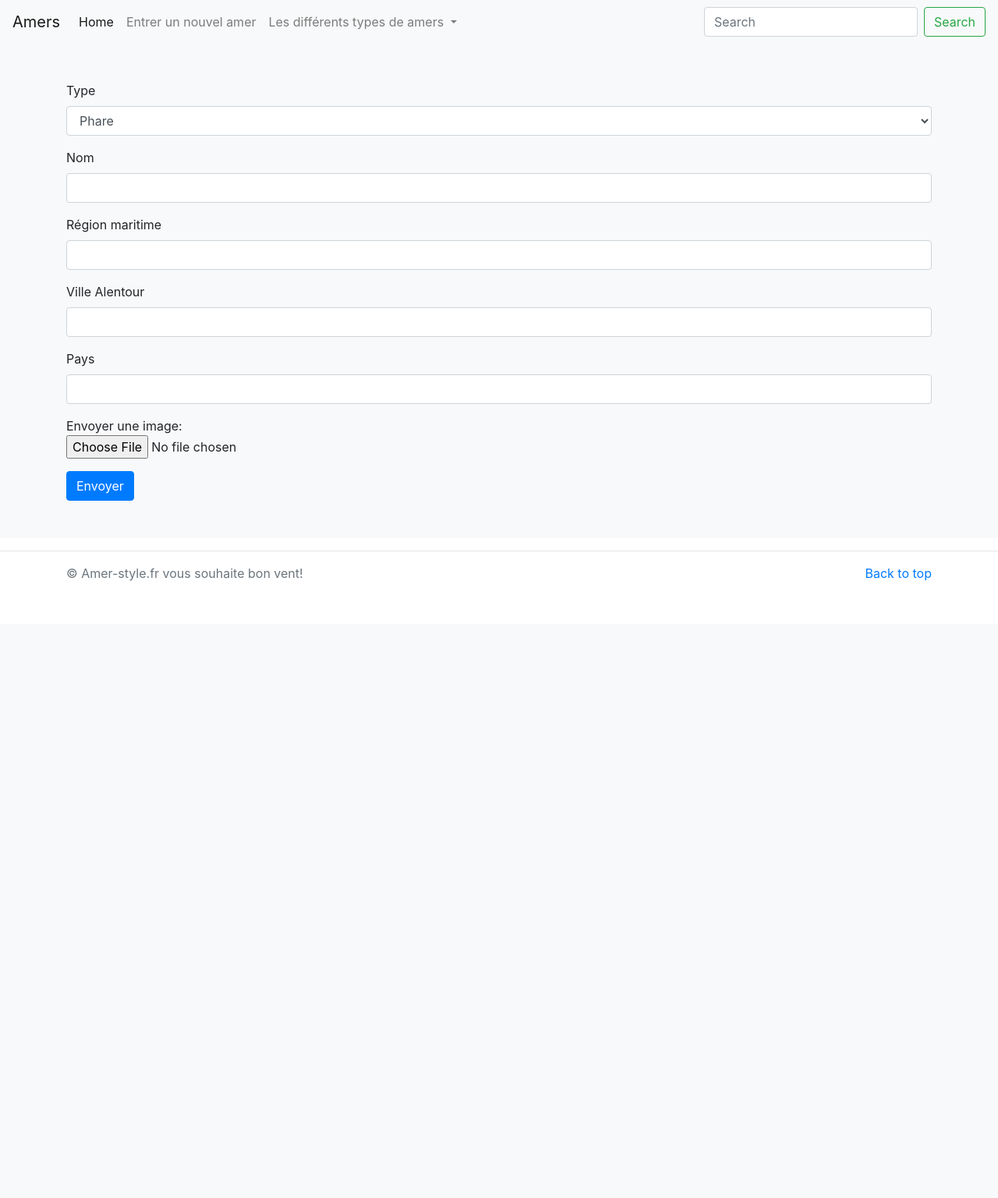
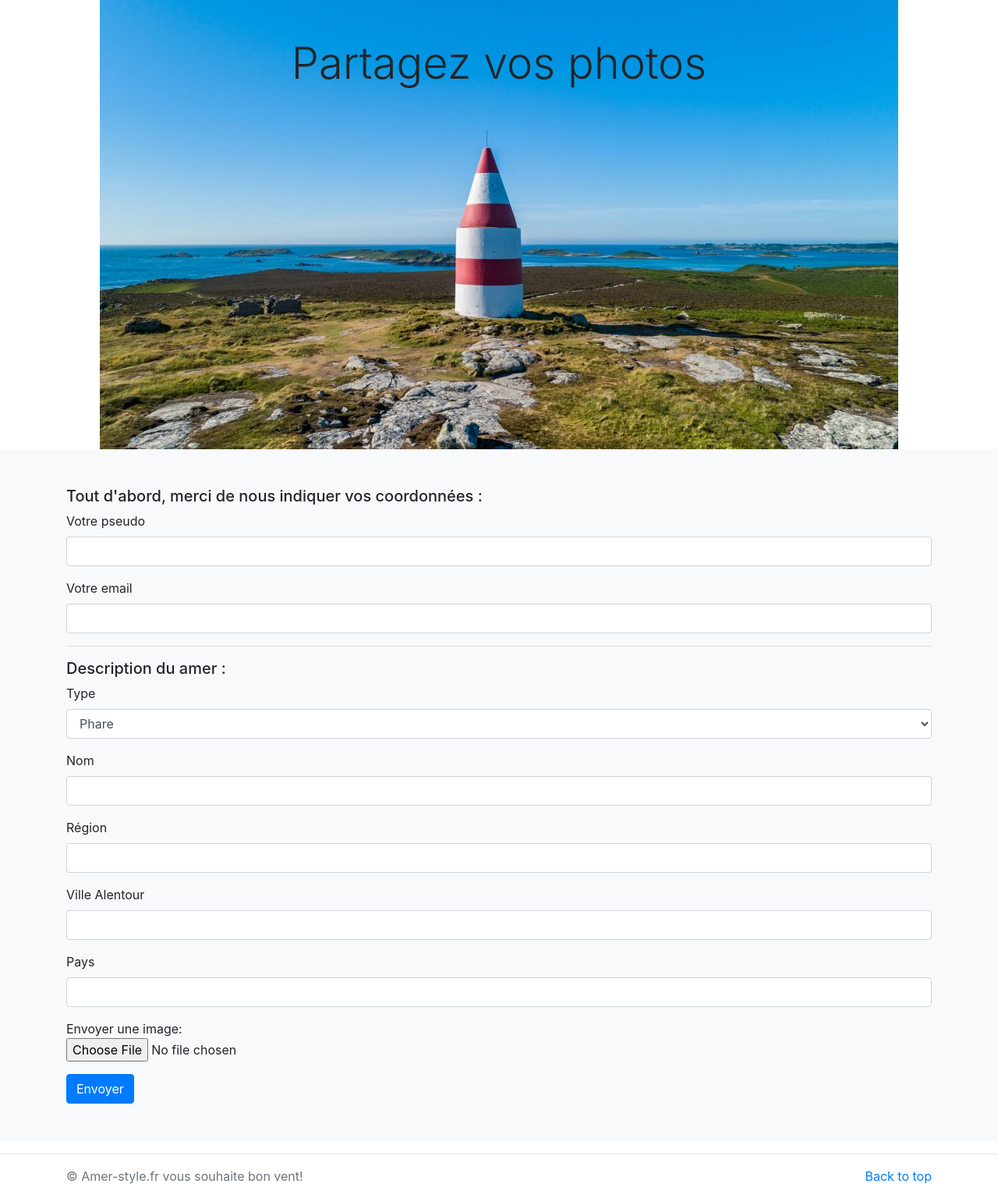
Before and after one commit to jeangren/amersFrance, a PHP site: page /add.php in a window 1280 px wide. Shown: the whole page at 78% size. Before the commit the page ends 745 px from the top, so only its background shows below. Run offline with PHP 8.4, Linux system fonts and the light colour scheme.

Commit message:
bcg image ok

```diff
--- a/add.php
+++ b/add.php
@@ -1,6 +1,12 @@
 <?php include 'header.php' ?>
 
-
+<header>
+    <div id="photo">
+        <div class="container-fluid text-center">
+            <h2 class="display-4 pt-5">Partagez vos photos</h2>
+        </div>
+    </div>
+</header>
 <main role="main">
 
     <div class="album py-5 bg-light">
@@ -12,6 +18,22 @@
                     <form action="create.php" method="post" enctype="multipart/form-data">
 
                         <div class="form-group">
+                            <h5>Tout d'abord, merci de nous indiquer vos coordonnées :</h5>
+                            <label for="pseudo">Votre pseudo</label>
+                            <input name="pseudo" type="text"class="form-control" />
+                        </div>
+                        <div class="form-group">
+                            <label for="email">Votre email</label>
+                            <input name="email" type="mail" class="form-control"/>
+                        </div>
+                        <hr>
+
+
+
+
+                        <div class="form-group">
+                            <h5>Description du amer :</h5>
+
                             <label for="type">Type</label>
                             <select name="type" class="form-control">
                                 <option value="phare">Phare</option>
@@ -26,7 +48,7 @@
                             <input name="nom" type="text" class="form-control">
                         </div>
                         <div class="form-group">
-                            <label for="region">Région maritime</label>
+                            <label for="region">Région</label>
                             <input name="region" type="text" class="form-control">
                         </div>
                         <div class="form-group">
--- a/css/style.css
+++ b/css/style.css
@@ -1,7 +1,25 @@
 .jumbotron {
-    background-image: url(../img/phare1.png);
+    background-image: url(../img/corfusize2.png);
     background-size: cover;
     margin: auto;
+}
+
+#photo {
+    width: 1024px;
+    height: 576px;
+    background-image: url(../img/Daymark-St-Martins-1024x576.jpg);
+    background-size: auto;
+    margin: auto;
+}
+
+@media screen and (max-width: 768px) {
+    #photo {
+        width: 512px;
+        height: 288px;
+        background-image: url(../img/Daymark-St-Martins-512x288.png);
+        background-size: auto;
+        margin: auto;
+    }
 }
 
 h6 {
--- a/header.php
+++ b/header.php
@@ -13,36 +13,3 @@
 </head>
 
 <body>
-    <nav class="navbar navbar-expand-lg navbar-light bg-light">
-        <a class="navbar-brand" href="#">Amers</a>
-        <button class="navbar-toggler" type="button" data-toggle="collapse" data-target="#navbarSupportedContent" aria-controls="navbarSupportedContent" aria-expanded="false" aria-label="Toggle navigation">
-            <span class="navbar-toggler-icon"></span>
-        </button>
-
-        <div class="collapse navbar-collapse" id="navbarSupportedContent">
-            <ul class="navbar-nav mr-auto">
-                <li class="nav-item active">
-                    <a class="nav-link" href="index.php">Home <span class="sr-only">(current)</span></a>
-                </li>
-                <li class="nav-item">
-                    <a class="nav-link" href="#">Entrer un nouvel amer</a>
-                </li>
-                <li class="nav-item dropdown">
-                    <a class="nav-link dropdown-toggle" href="#" id="navbarDropdown" role="button" data-toggle="dropdown" aria-haspopup="true" aria-expanded="false">
-                        Les différents types de amers
-                    </a>
-                    <div class="dropdown-menu" aria-labelledby="navbarDropdown">
-                        <a class="dropdown-item" href="#">Phares</a>
-                        <a class="dropdown-item" href="#">Tours</a>
-                        <a class="dropdown-item" href="#">Architecture remarquable</a>
-                        <a class="dropdown-item" href="#">Relief naturel</a>
-                    </div>
-                </li>
-
-            </ul>
-            <form class="form-inline my-2 my-lg-0">
-                <input class="form-control mr-sm-2" type="search" placeholder="Search" aria-label="Search">
-                <button class="btn btn-outline-success my-2 my-sm-0" type="submit">Search</button>
-            </form>
-        </div>
-    </nav>
```
Also changed, not shown: index.php (+9 -16 lines), navbar.php (added, +33 -0 lines), img/Daymark-St-Martins-512x288.png (added), img/canigou.jpg (added), img/corfuSizer.png (added), img/corfugreekisland.jpg (renamed from img/corfu greek island.jpg), img/corfusize2.png (added), img/montcanigou2.jpg (added), img/pharebiarritz.jpg (added).
